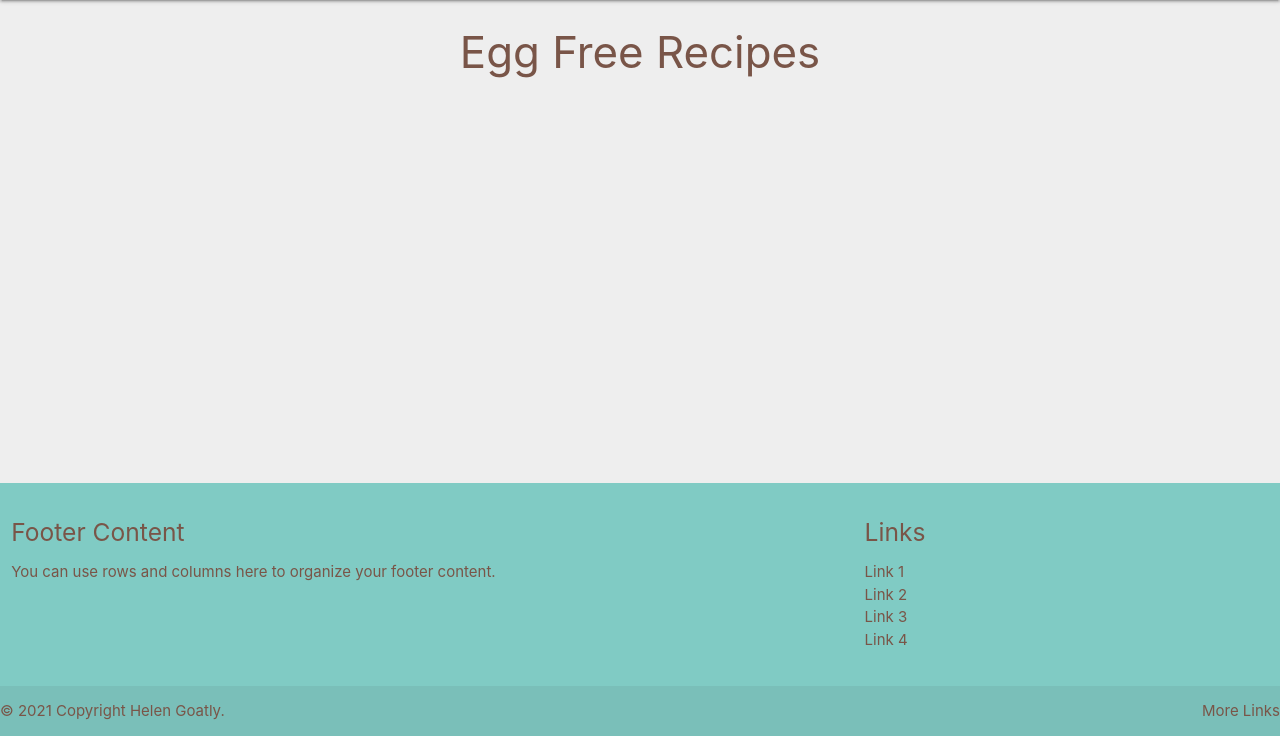
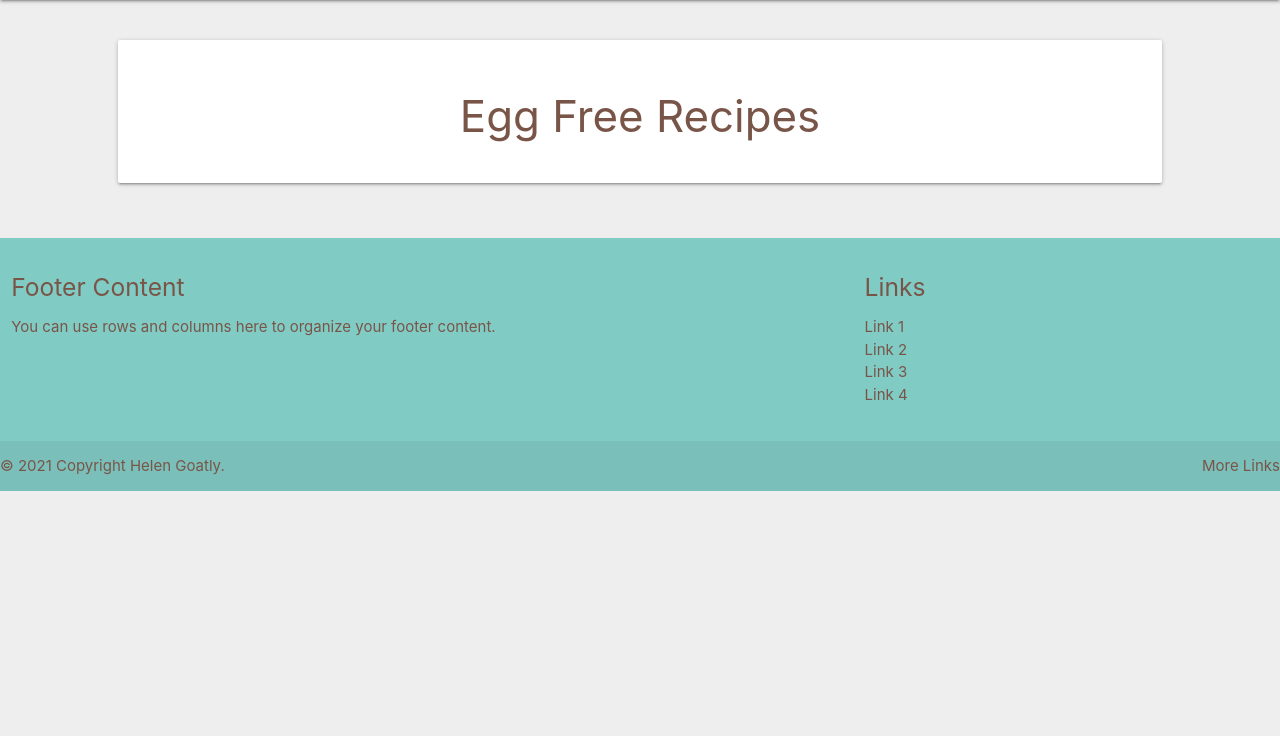
Before and after one commit to Hgoatly/RecipesWithout, a Flask app: page /egg_free in a window 1280 px wide. Shown: the part 64-800 px from the top of the page. Run offline with Flask 2, Linux system fonts and the light colour scheme; data that the repository does not hold is empty; some libraries are stand-ins or nearby versions.

Commit message:
Style egg free and dairy free pages to match my recipes page.

```diff
--- a/app.py
+++ b/app.py
@@ -153,7 +153,8 @@ def logout():
 @app.route("/gluten_free")
 def gluten_free():
     recipes = mongo.db.recipes.find()
-    return render_template("gluten_free.html", recipes=recipes)
+    return render_template(
+        "gluten_free.html", recipes=recipes)
 
 
 # dairy free page
@@ -174,7 +175,8 @@ def egg_free():
 @app.route("/recipe/<recipe_id>")
 def recipe(recipe_id):
     recipes = mongo.db.recipes.find_one({"_id": ObjectId(recipe_id)})
-    return render_template("recipe.html", recipes=recipes)
+    return render_template(
+        "recipe.html", recipes=recipes)
 
 
 # code copied from 'Task Manager' mini project
--- a/static/css/style.css
+++ b/static/css/style.css
@@ -18,10 +18,6 @@ html {
    left:0px;
    bottom:0px;
    position: relative;
-}
-
-.card .card-image .card-title {
-    color: black;
 }
 
 .card-image {
--- a/templates/base.html
+++ b/templates/base.html
@@ -66,7 +66,13 @@
     {% with messages=get_flashed_messages()%}
         {% if messages %}
             {% for message in messages %}
-                <h4 class="center-align brown-text flash-messages">{{ message }}</h4>
+    <div class="row flash-messages">
+        <div class="col s12 m6 offset-m3 center-align">
+            <div class="card-panel title-panel">
+                <h4 class="center-align brown-text">{{ message }}</h4>
+            </div>
+        </div>
+    </div>
             {% endfor %}
 
         {% endif %}
--- a/templates/egg_free.html
+++ b/templates/egg_free.html
@@ -1,15 +1,21 @@
 {% extends "base.html" %}
 {% block content %}
-<h3 class="col s12 center-align brown-text">Egg Free Recipes</h3>
-    <br>
+    <div class="row">
+        <div class="col s12 m10 offset-m1 center-align">
+            <div class="card-panel title-panel">
+            <h3 class="center-align brown-text">Egg Free Recipes</h3>
+
+            </div>
+        </div>
+ </div>
+   <div class="row">
     {% for recipes in recipes %}
-     <div class="row">
-    <div class="col s6 m7 offset-m2 center-align">
-      <div class="card"></div>
+    <div class="col s4 center-align">
+      <div class="card">
           {% if recipes.category_name == "Egg Free" %}
+          <span class="card-title brown-text">{{ recipes.recipe_name|truncate(25, true) }}</span>
         <div class="card-image">
           <img src="{{ recipes.image }}">
-          <span class="card-title">{{ recipes.recipe_name }}</span>
         </div>
         <div class="card-content">
           <p>I am a very simple card. I am good at containing small bits of information.
@@ -17,7 +23,7 @@
 
         </div>
         <div class="card-action">
-          <a href="{{ url_for('recipe', recipe_id=recipes._id) }}">This is a link</a>
+          <a href="{{ url_for('recipe', recipe_id=recipes._id) }}" class="btn teal lighten-3">View Recipe</a>
         </div>
          {% endif %}
       </div>
```
Also changed, not shown: templates/dairy_free.html (+17 -8 lines), templates/gluten_free.html (+8 -6 lines), templates/recipe.html (+6 -1 lines).
